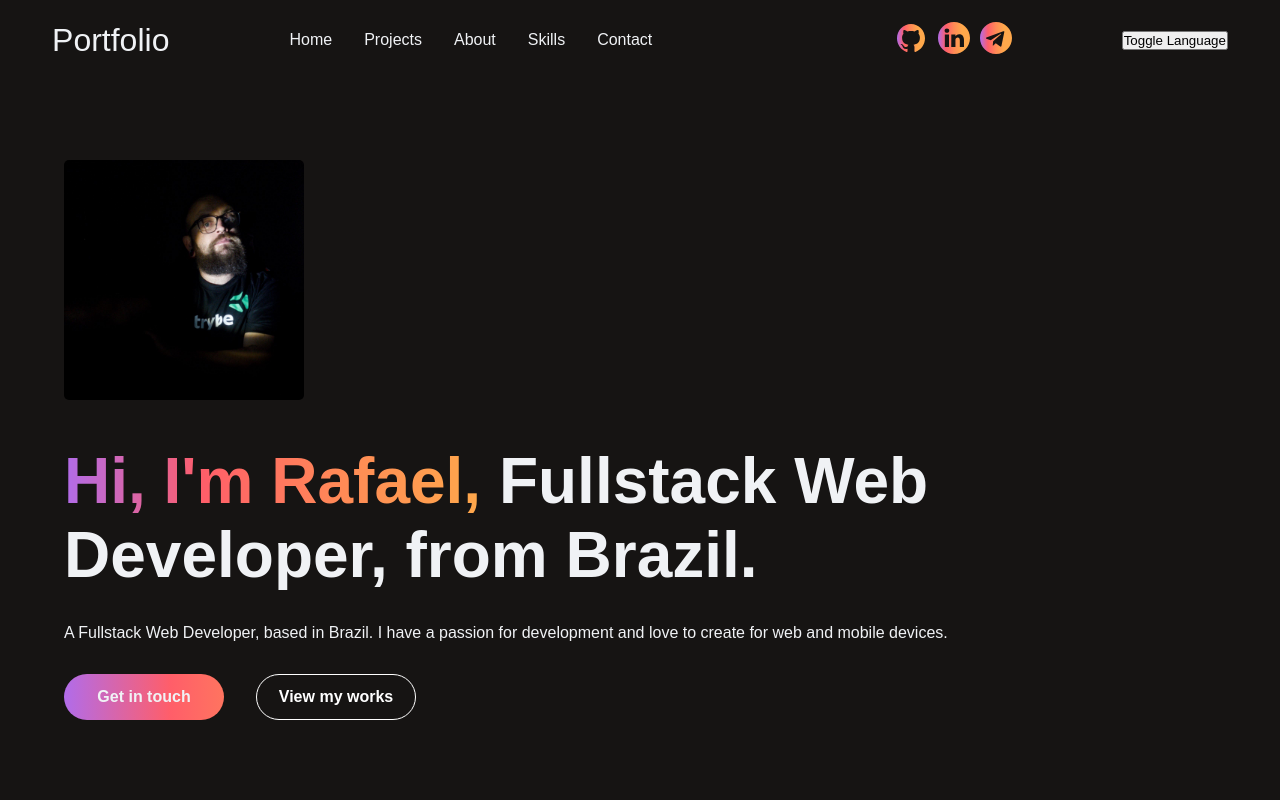
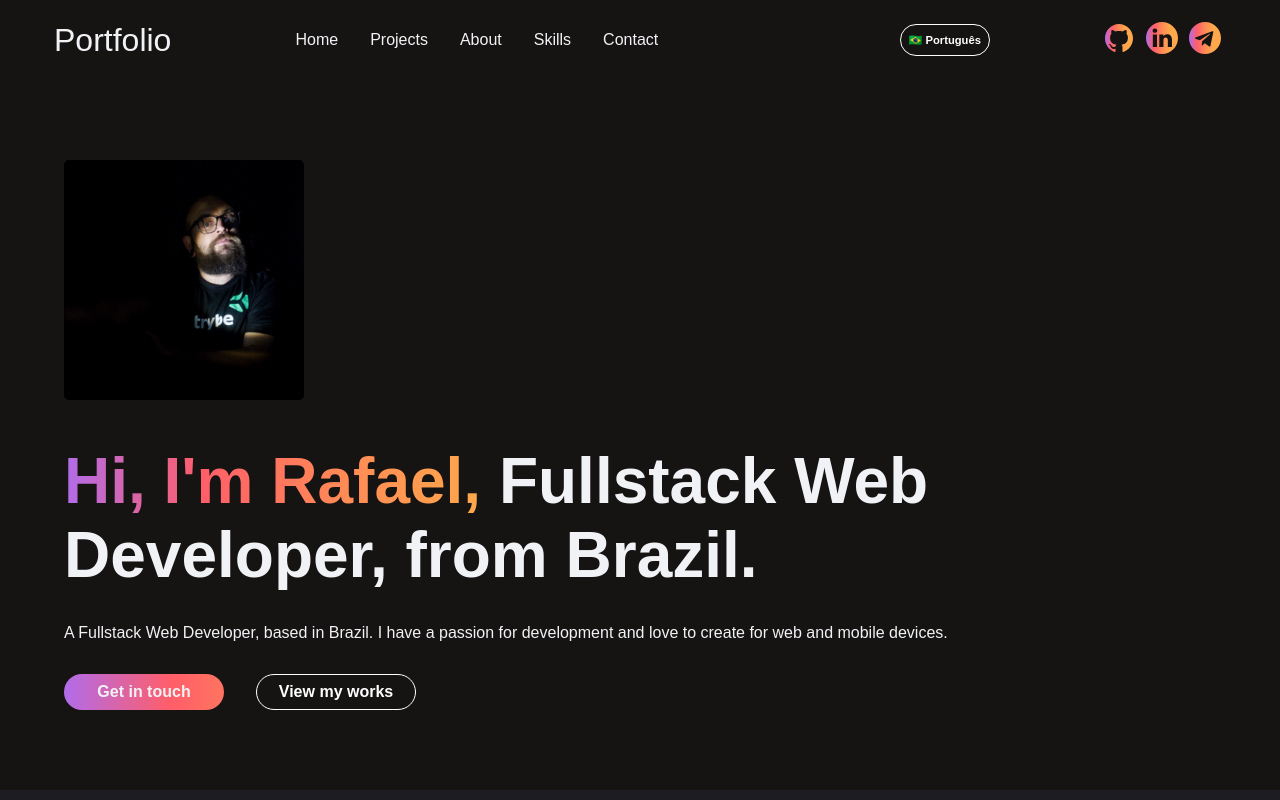
Before and after one commit to brandao-rafael/portifolio_ts, a Next.js app in the folder portifolio/: page / in a window 1280 px wide. Shown: the top 800 px of the page. Built offline with nearby package versions, Linux system fonts and the light colour scheme; a web font is replaced by a local one.

Commit message:
style: for button language toggle

```diff
--- a/portifolio/src/components/Header.tsx
+++ b/portifolio/src/components/Header.tsx
@@ -18,8 +18,8 @@ const Header: React.FC = () => {
         <a href="/#skills">{t('navbar.skills')}</a>
         <a href="/Contact">{t('navbar.contact')}</a>
       </nav>
+      <LanguageToggle />
       <SocialMedia />
-      <LanguageToggle />
     </header>
   );
 };
--- a/portifolio/src/components/LanguageToggle.tsx
+++ b/portifolio/src/components/LanguageToggle.tsx
@@ -9,7 +9,12 @@ const LanguageToggle: React.FC = () => {
     i18n.changeLanguage(newLanguage);
   };
 
-  return <button onClick={handleToggle}>{t('button.toggle')}</button>;
+  return <button className="btn btn-black" onClick={handleToggle}>
+		<p>
+			{i18n.language === "en" ? "🇧🇷" : "🇺🇸"}
+			{t('button.toggle')}
+		</p>
+		</button>;
 };
 
 export default LanguageToggle;
--- a/portifolio/src/locales/en.json
+++ b/portifolio/src/locales/en.json
@@ -4,7 +4,7 @@
   "navbar.skills": "Skills",
   "navbar.contact": "Contact",
   "github.profile": "github profile",
-  "button.toggle": "Toggle Language",
+  "button.toggle": " Português",
   "button.getInTouch": "Get in touch",
   "button.viewMyWorks": "View my works",
   "button.submit": "SUBMIT NOW",
--- a/portifolio/src/locales/pt.json
+++ b/portifolio/src/locales/pt.json
@@ -4,7 +4,7 @@
   "navbar.skills": "Habilidades",
   "navbar.contact": "Contato",
   "github.profile": "perfil no GitHub",
-  "button.toggle": "Alternar Idioma",
+  "button.toggle": " English",
   "button.getInTouch": "Entre em contato",
   "button.viewMyWorks": "Veja meus trabalhos",
   "button.submit": "ENVIAR",
--- a/portifolio/src/styles/_base.sass
+++ b/portifolio/src/styles/_base.sass
@@ -81,3 +81,8 @@ header
       display: flex
       justify-content: space-between
       width: 20rem
+  button
+    height: 2rem
+    max-width: fit-content
+    p
+      font-size: 0.7rem
--- a/portifolio/src/styles/_buttons.sass
+++ b/portifolio/src/styles/_buttons.sass
@@ -9,7 +9,7 @@
   font-family: $font-stack
   font-size: 1rem
   font-weight: 400
-  padding: 0.8rem 1rem
+  padding: 0.5rem 0.5rem
   font-weight: 600
   width: 10rem
 
```
